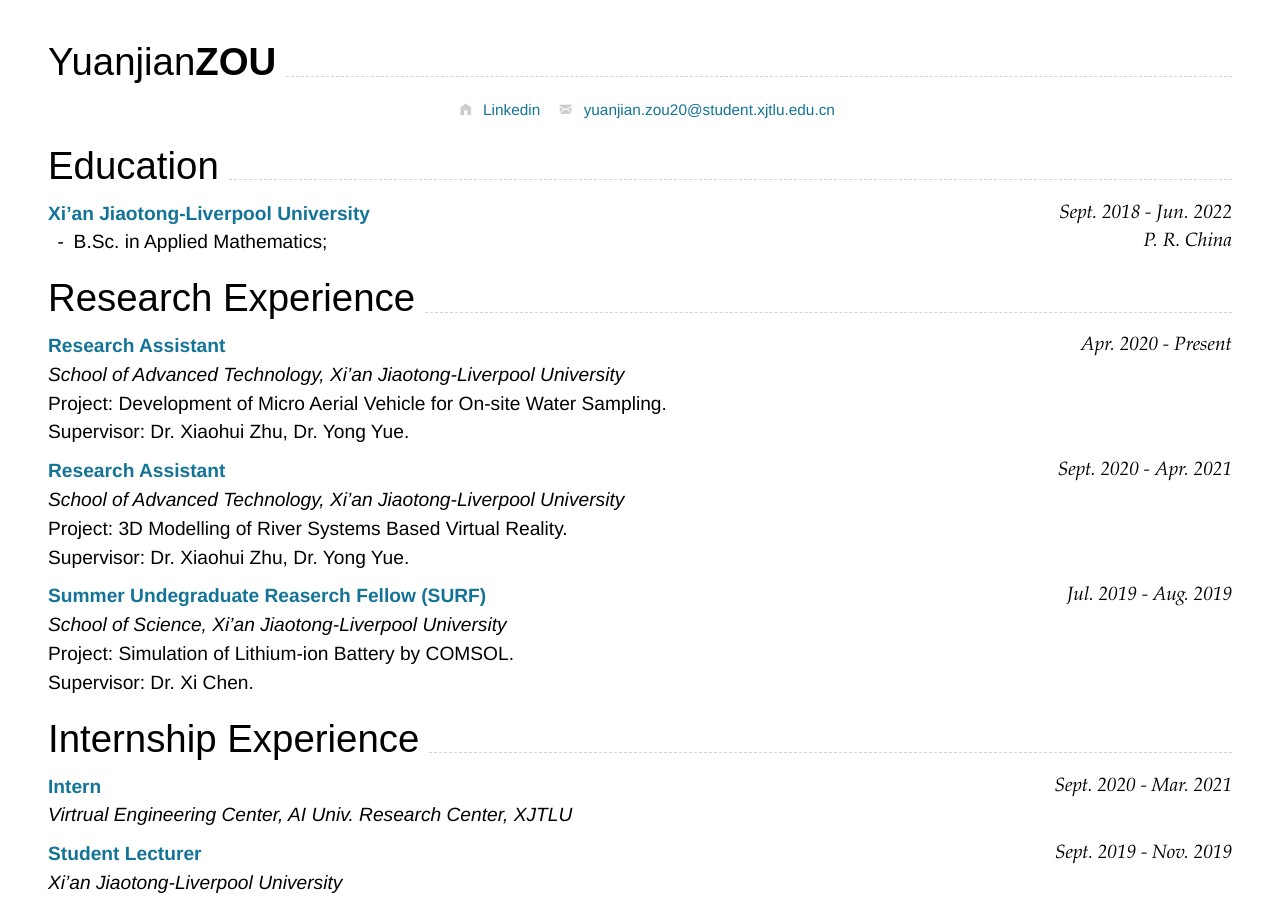
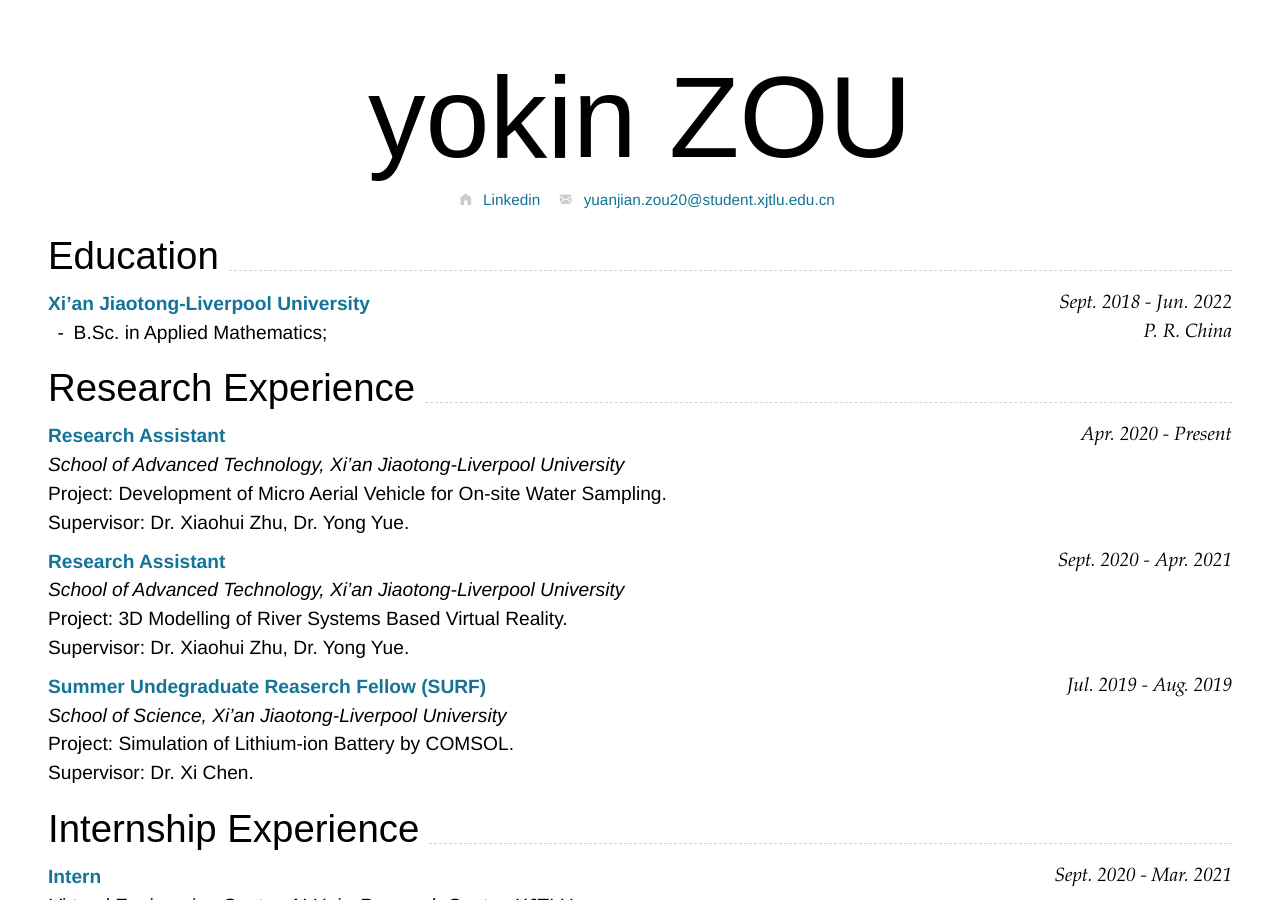
Before and after one commit to yuanjianzou/cv, a Jekyll site: the page built from index.md, in a window 1280 px wide and 900 px high. Built offline with Jekyll 4.4.1, drawn with Linux system fonts in a browser that asks for light colours; nearby versions of some CDN libraries.

Commit message:
Update index.md

```diff
--- a/index.md
+++ b/index.md
@@ -9,7 +9,7 @@ homepage:
   text: Linkedin
 ---
 
-## Yuanjian **ZOU**
+# yokin **ZOU**
 
 <!--
 include contact information from the front matter
```
